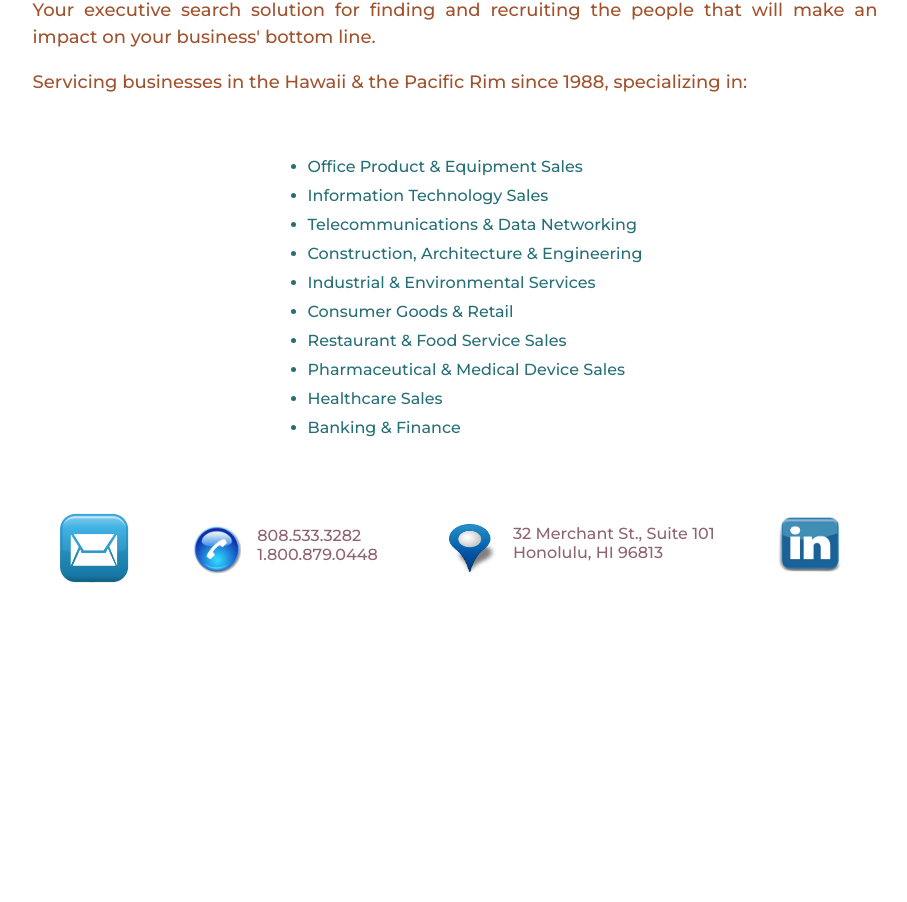
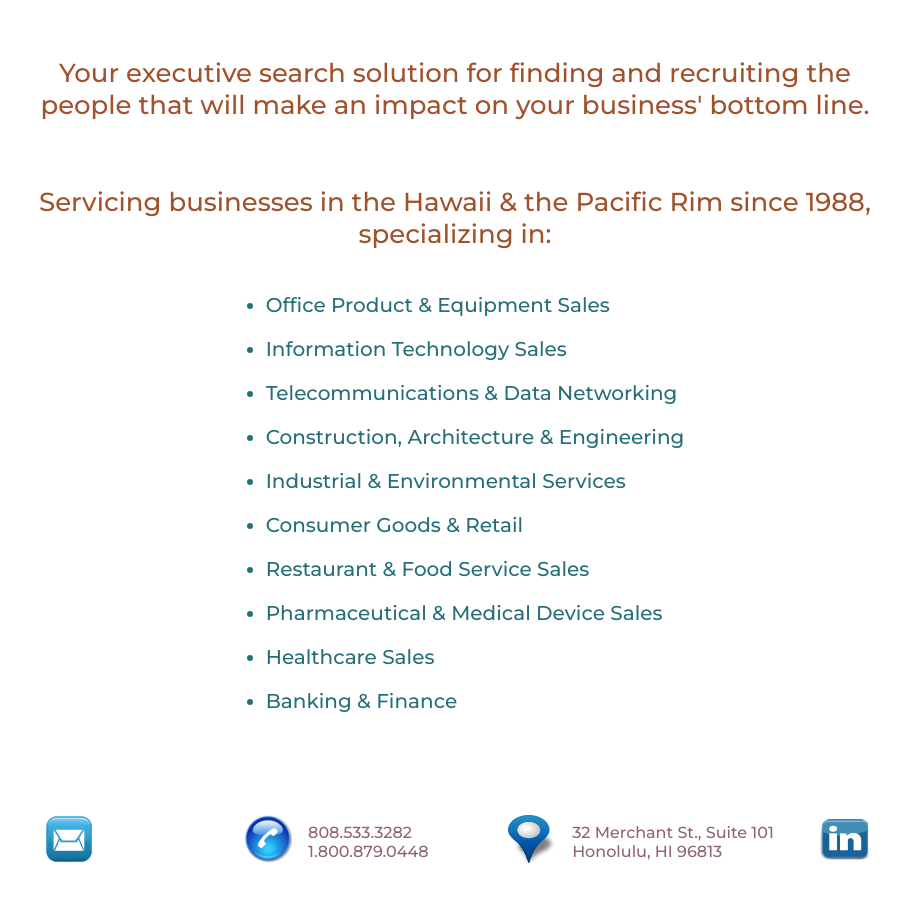
Before and after one commit to keolam/mri-honolulu, a React (Create React App) app: page / in a window 1280 px wide. Shown: the part 556-1458 px from the top of the page, without its empty margins (185-1092 px from the left). Before the commit the page ends 1190 px from the top, so only its background shows below. Built offline with nearby package versions, Linux system fonts and the light colour scheme.

Commit message:
added css animations

```diff
--- a/public/index.html
+++ b/public/index.html
@@ -8,15 +8,15 @@
       content="width=device-width, initial-scale=1, shrink-to-fit=no"
     />
     <meta name="theme-color" content="#000000" />
-    <meta name="description" content="Sales Consultants and Management Recruiters of Honolulu Website">
-    <meta name="keywords" content="sales,jobs,job,openings,hawaii,honolulu,listings,sales,consultants,recruiters,recruiter,Compusearch,positions,management,search,firm,employment,agency,pharmaceutical,computer,information,technology,network,medical,engineering,construction,environmental,advertising,business,software,marketing,staffing,MRI,mri,don bishop,keiko schultz,christina cole,dale dudas,pacific,rim,basin,international,telecommunications,data,networking,accounting,financial,human resources,executive,industrial,retail,office,maui,big island,kauai,federal,DOD,dod,government,contract,programmer,employer,classifieds,it,IT,linked in,lnkedin,indeed">
+    <meta name="description" content="Sales Consultants and Management Recruiters of Honolulu is the leading recruiting firm in Hawaii and the pacific rim">
+    <meta name="keywords" content="sales,jobs,job,openings,hawaii,honolulu,listings,sales,consultants,recruiters,recruiter,Compusearch,positions,management,search,firm,employment,agency,pharmaceutical,computer,information,technology,network,medical,engineering,construction,environmental,advertising,business,software,marketing,staffing,MRI,mri,don bishop,keiko schultz,christina cole,pacific,rim,basin,international,telecommunications,data,networking,accounting,financial,human resources,executive,industrial,retail,office,maui,big island,kauai,federal,DOD,dod,government,contract,programmer,employer,classifieds,it,IT,linked in,lnkedin,indeed">
     <link rel="manifest" href="%PUBLIC_URL%/manifest.json" />
+    <link rel="stylesheet" href="https://unpkg.com/aos@next/dist/aos.css" />
     <title>MRI Honolulu</title>
     <!--link rel="stylesheet" href="https://use.fontawesome.com/releases/v5.7.2/css/all.css" integrity="sha384-fnmOCqbTlWIlj8LyTjo7mOUStjsKC4pOpQbqyi7RrhN7udi9RwhKkMHpvLbHG9Sr" crossorigin="anonymous"-->
     <link href="https://fonts.googleapis.com/css?family=Montserrat:500|Raleway" rel="stylesheet">
   </head>
   <body>
-    <noscript>You need to enable JavaScript to run this app.</noscript>
     <div id="root"></div>
     <!--
       This HTML file is a template.
@@ -28,6 +28,12 @@
       To begin the development, run `npm start` or `yarn start`.
       To create a production bundle, use `npm run build` or `yarn build`.
     -->
-
+    <script src="https://unpkg.com/aos@next/dist/aos.js"></script>
+    <script>
+      AOS.init({
+        offset: 200,
+        duration: 500
+      });
+    </script>
   </body>
 </html>
--- a/src/App.css
+++ b/src/App.css
@@ -83,7 +83,56 @@ footer {
 }
 #contact {
   display: flex;
-  justify-content: space-around;
+  flex-direction: row;
+  justify-content: space-between;
+  margin-top: 4.5em;
+  margin-bottom: 8em;
+  padding-left: 12px;
+}
+#mail {
+  display: flex;
+  margin-left: -2px;
+  margin-top: 1.5em;
+}
+#mail-icon {
+  display: block;
+  width: 3em;
+  margin-right: 1em;
+}
+#mail-icon img {
+  width: 3em;
+  height: 3em;
+}
+#phone-column {
+  display: flex;
+  flex-direction: horizontal;
+  margin-left: 80px;
+}
+#phone-icon {
+  display: block;
+  width: 3em;
+  height: 3em;
+  margin-right: 1em;
+  margin-left: 1em;
+}
+.footer-text {
+  margin-top: 8px;
+}
+#address-column{
+  display: flex;
+  flex-direction: row;
+  margin-left: 40px;
+}
+#location-icon {
+  display: block;
+  width: 3em;
+  height: 3em;
+  margin-right: 1em;
+}
+#linkedin-icon img{
+  display: flex;
+  width: 4em;
+  height: 3em;
 }
 
 @media only screen and (max-width: 588px) {
--- a/src/App.js
+++ b/src/App.js
@@ -1,5 +1,6 @@
 import React, { Component } from 'react';
 import { Route, Link } from 'react-router-dom';
+/*import {Transition} from 'react-spring/renderprops'*/
 import './App.css';
 import Landing from './components/Landing';
 import JobListings from './components/JobListings';
@@ -88,29 +89,32 @@ class App extends Component {
                     <Route path="/JobListings" component={JobListings} />
                     <Route path="/EmployerResources" component={EmployerResources} />
                         <Route path="/HowWeWork" component={HowWeWork} />
+                        <Route path="/InterviewGuide" component={InterviewGuide} />
                         <Route path="/ValueAddedServices" component={ValueAddedServices} />
-                        <Route path="/InterviewGuide" component={InterviewGuide} />
                     <Route path="/CandidateResources"component={CandidateResources} />
-                    <Route path="/OurStaff" component={OurStaff} />
                         <Route path="/ResumeGuidelines" component={ResumeGuidelines} />
                         <Route path="/InterviewTips" component={InterviewTips} />
                         <Route path="/CounterOffer" component={CounterOffer} />
                         <Route path="/ReloInfo" component={ReloInfo} />
                         <Route path="/Submit" component={Submit} />
+                    <Route path="/OurStaff" component={OurStaff} />
                 </main>
                 <footer>
-                    <div id ="contact">
-                    <a href="mailto: mail@mrihonolulu.com"><img src={Image.mailIcon} style={{display: 'flex', marginLeft: '-2px', marginTop: '1.5em', width: '4.5em', height: '4.5em', }}></img></a>
-                    <span style={{display: 'flex', flexDirection: 'horizontal', marginRight: '16px', marginLeft: '8px', marginTop: '38px'}}>
-                        <img src={Image.phone} style={{display: 'block', width: '3em', height: '3em', marginRight: '1em'}}></img>
-                        <span><span className="footer-text">   808.533.3282 <br/> 1.800.879.0448</span></span>
+                    <div id ="contact" data-aos="fade-up" data-aos-offset="50">
+                        <span id="mail-icon">
+                            <a href="mailto: mail@mrihonolulu.com"><img src={Image.mailIcon} ></img></a>
                         </span>
-                    <span style={{display: 'flex', flexDirection: 'horizontal', marginTop: '36px'}}>
-                        <img src={Image.location} style={{display: 'block', width: '3em', height: '3em', marginRight: '1em'}}></img>
-
+                        <span id="phone-column">
+                            <img src={Image.phone} id="phone-icon"></img>
+                            <span className="footer-text">   808.533.3282 <br/> 1.800.879.0448</span>
+                        </span>
+                        <span id="address-column">
+                            <img src={Image.location} id="location-icon"></img>
                             <span className="footer-text">   32 Merchant St., Suite 101 <br/> Honolulu, HI 96813    </span>
                         </span>
-                        <a href="https://www.linkedin.com/company/sales-consultants-and-management-recruiters-of-honolulu/about/"><img src={Image.linkedIn} style={{display: 'block', width: '5em', height: '4em', marginTop: '1.5em'}}></img></a>
+                        <span id="linkedin-icon">
+                            <a href="https://www.linkedin.com/company/sales-consultants-and-management-recruiters-of-honolulu/about/"><img src={Image.linkedIn} ></img></a>
+                        </span>
                     </div>
                 </footer>
             </div>
--- /dev/null
+++ b/src/Data/docDirectory.js
@@ -0,0 +1,6 @@
+export default {
+    illegal: '/assets/docs/IllegalInterviewQuestions.pdf',
+    interviewBasics: '/assets/docs/InterviewBasics.pdf',
+    thankyou: '/assets/docs/ThankYouLetters.pdf'
+
+}
--- a/src/componentCSS/EmployerResources.css
+++ b/src/componentCSS/EmployerResources.css
@@ -22,7 +22,9 @@ h1 {
     align-items: center;
     text-decoration: none;
     color: #1e7087;
-    margin: 38px;
+    margin: 100px 28px 120px 28px;
+    /*margin-top: 100px;
+    margin-bottom: 120px;*/
     font-family: 'Montserrat', sans-serif;
 }
 #staff, #job-listing, #emp-rec, #can-rec {
--- a/src/componentCSS/Landing.css
+++ b/src/componentCSS/Landing.css
@@ -6,16 +6,38 @@
     font-family: 'Montserrat', sans-serif;
     color: rgb(39, 111, 119);
 }
-#title {
-    font-size: 22px;
+#brand-title {
+    font-size: 26px;
+    margin-top: 2em;
     margin-left: auto;
     margin-right: auto;
+    /*margin-bottom: 2em;*/
     width: 66%;
     color: sienna;
+
+}
+#brand-one {
+    font-size: 26px;
+    margin-top: 3em;
+    margin-left: auto;
+    margin-right: auto;
+    margin-bottom: 1em;
+}
+#brand-two {
+    font-size: 26px;
+    margin-top: 2.5em;
+    margin-left: auto;
+    margin-right: auto;
+    margin-bottom: .5em;
 }
 .ind-list {
+    font-size: 20px;
     display: flex;
     justify-content: center;
+}
+.ind-list li {
+  margin-top: 10px;
+  margin-bottom: 10px;
 }
 ul {
     text-align: left;
--- a/src/components/CandidateResources.js
+++ b/src/components/CandidateResources.js
@@ -42,7 +42,7 @@ class CandidateResources extends Component {
                     <span> <p className="can-res-body">Are you looking for a new career opportunity? Do you
                     need to re-write your resume to create a better impression on hiring authorities?
                     Or are you writing your resume for the first time? Wondering just how much
-                    relocation for a new job in a new locale may cost? Than you've come to the
+                    relocation for a new job in a new locale may cost? Then you've come to the
                     right place!</p>
                     </span>
                     <p className="can-links" align="center">
--- a/src/components/Landing.js
+++ b/src/components/Landing.js
@@ -6,25 +6,25 @@ class Landing extends Component {
     render() {
         return (
             <section className="landing">
-                <img src={ Image.honolulu } id="hero" alt="honolulu"></img>
-                <section id="title">
-                    <p>Your executive search solution for finding and recruiting
+                <img src={ Image.honolulu } id="hero" alt="honolulu" data-aos="fade-in" data-aos-delay="100"></img>
+                <section id="brand-title">
+                    <p id="brand-one" data-aos="fade-in">Your executive search solution for finding and recruiting
                         the people that will make an impact on your business' bottom line.
                     </p>
-                    <p>Servicing businesses in the Hawaii & the Pacific Rim since 1988, specializing in: </p>
+                    <p id="brand-two" data-aos="fade-in" data-aos-delay="200">Servicing businesses in the Hawaii & the Pacific Rim since 1988, specializing in: </p>
                 </section>
-                <section className="ind-list">
+                <section className="ind-list" data-aos="fade-in">
                     <ul>
-                        <li>Office Product & Equipment Sales</li>
-                        <li>Information Technology Sales</li>
-                        <li>Telecommunications & Data Networking</li>
-                        <li>Construction, Architecture & Engineering</li>
-                        <li>Industrial & Environmental Services</li>
-                        <li>Consumer Goods & Retail</li>
-                        <li>Restaurant & Food Service Sales</li>
-                        <li>Pharmaceutical & Medical Device Sales</li>
-                        <li>Healthcare Sales</li>
-                        <li>Banking & Finance</li>
+                        <li data-aos="fade-left">Office Product & Equipment Sales</li>
+                        <li data-aos="fade-right">Information Technology Sales</li>
+                        <li data-aos="fade-left">Telecommunications & Data Networking</li>
+                        <li data-aos="fade-right">Construction, Architecture & Engineering</li>
+                        <li data-aos="fade-left">Industrial & Environmental Services</li>
+                        <li data-aos="fade-right">Consumer Goods & Retail</li>
+                        <li data-aos="fade-left">Restaurant & Food Service Sales</li>
+                        <li data-aos="fade-right">Pharmaceutical & Medical Device Sales</li>
+                        <li data-aos="fade-left">Healthcare Sales</li>
+                        <li data-aos="fade-right">Banking & Finance</li>
                     </ul>
                 </section>
 
```
Also changed, not shown: src/componentCSS/JobListings.css (+2 -5 lines), src/components/InterviewTips.js (+22 -13 lines), 1 other file (tests, documents, lock files or other folders). Lines whose indentation alone changed are shown as unchanged.
